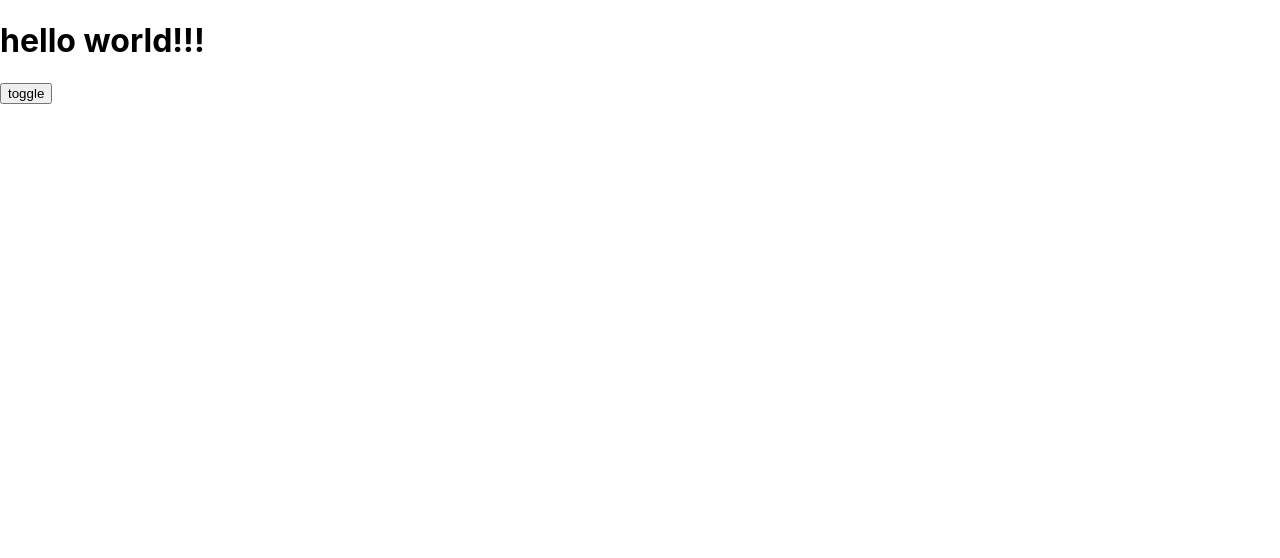
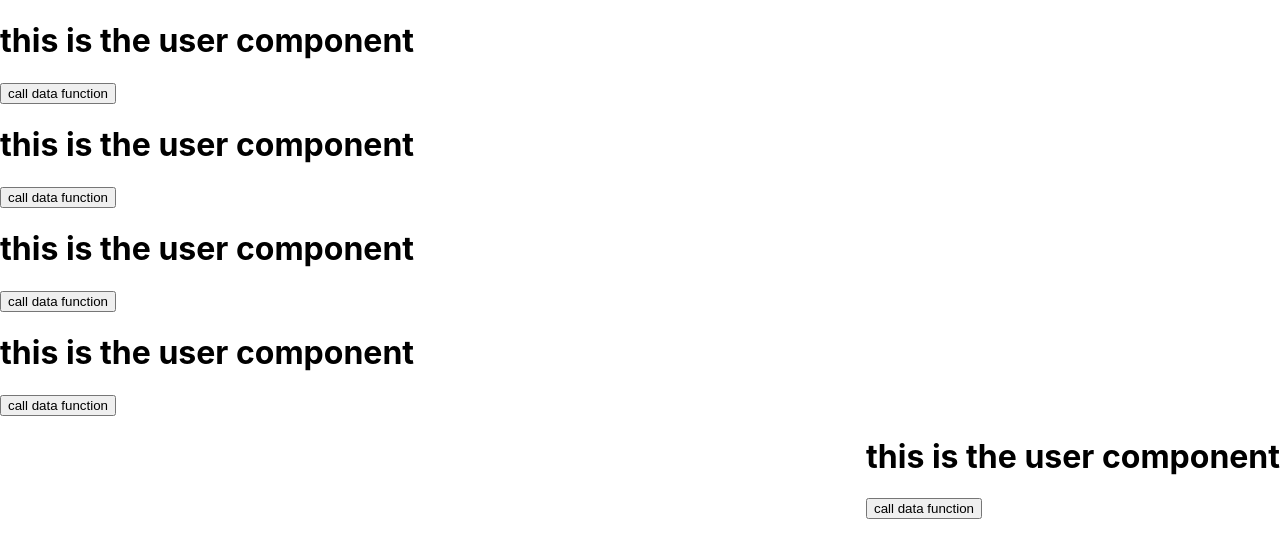
Before and after one commit to kabeer-necrox/fasp, a React (Create React App) app: page / in a window 1280 px wide. Shown: the top 558 px of the page. Built offline with nearby package versions, Linux system fonts and the light colour scheme.

Commit message:
this is the fun in props

```diff
--- a/src/App.js
+++ b/src/App.js
@@ -1,15 +1,19 @@
-import react, { useState } from "react";
+import User from "./User";
+import Members from "./Members";
+function App() {
 
-function App() {
- const [status, setStatus] = react.useState(true);
-
+  function getData(){
+    alert('hello from app')
+  }
   return (
     <div>
-     {
-      status? <h1>hello world!!!</h1>:null
-     }
-
-     <button  onClick={()=>setStatus(!true)}>toggle</button>
+    <User data={getData}/>
+    <User data={getData}/>
+    <User data={getData}/>
+    <User data={getData}/>
+    <div style={{float:'right'}}>
+      <Members data={getData}/>
+    </div>
     </div>
   );
 }
--- /dev/null
+++ b/src/Members.js
@@ -0,0 +1,12 @@
+import React from "react";
+function Members(props){
+
+    return(
+        <div>
+            <h1>this is  the user component</h1>
+
+            <button onClick={props.data}>call data function</button>
+        </div>
+    )
+}
+export default Members;
--- /dev/null
+++ b/src/User.js
@@ -0,0 +1,12 @@
+import React from "react";
+function User(props){
+
+    return(
+        <div>
+            <h1>this is  the user component</h1>
+
+            <button onClick={props.data}>call data function</button>
+        </div>
+    )
+}
+export default User;
```
Also changed, not shown: src/Menu.js (deleted, +0 -9 lines), src/Students.js (deleted, +0 -11 lines), src/Useer.js (deleted, +0 -8 lines).
